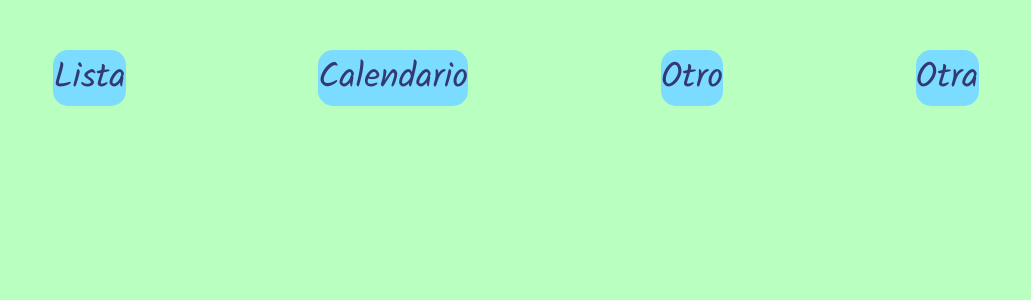
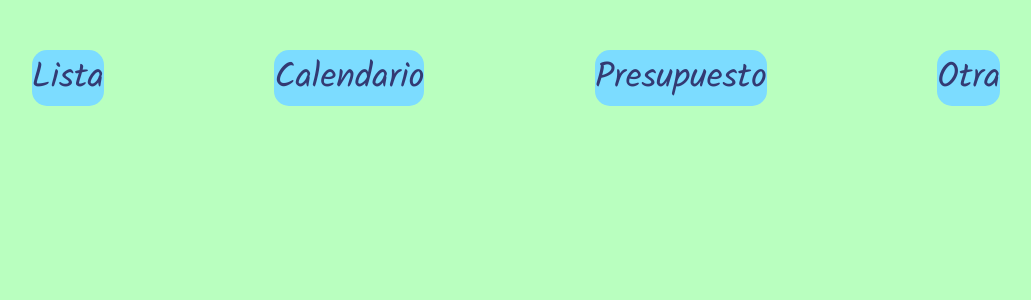
Before and after one commit to SantiagoSanchezGiraldo/ToDoList, a React (Vite) app: page / in a window 1280 px wide. Shown: the top 300 px of the page, without its empty margins (124-1155 px from the left). Built offline with nearby package versions, Linux system fonts and the light colour scheme.

Commit message:
presupuesto

```diff
--- a/src/App.jsx
+++ b/src/App.jsx
@@ -5,7 +5,7 @@ import { Navbar } from './components/Navbar';
 import { Lista } from './components/Lista';
 import { Deafualt } from "./components/Deafualt";
 import MyCalendar from './components/Calander';
-import Otro from './components/otro';
+import Presupuesto from './components/presupuesto';
 
 function App() {
   return (
@@ -16,7 +16,7 @@ function App() {
             <Route path='calender' element={<MyCalendar />} />
             <Route path='list' element={<Lista />} />
             <Route path='*' element={<Deafualt />} />
-			      <Route path='otro' element={<Otro />} />
+			      <Route path='presupuesto' element={<Presupuesto />} />
           </Route>
         </Routes>
       </div>
--- a/src/components/Navbar.jsx
+++ b/src/components/Navbar.jsx
@@ -8,7 +8,7 @@ export const Navbar = () => {
                 <ul>
                     <li><NavLink className='navitem' to="/list">Lista</NavLink></li>
                     <li><NavLink className='navitem' to="/calender">Calendario</NavLink></li>
-                    <li><NavLink className='navitem' to="/otro">Otro</NavLink></li>
+                    <li><NavLink className='navitem' to="/presupuesto">Presupuesto</NavLink></li>
                     <li><NavLink className='navitem' to="/otra">Otra</NavLink></li>
                 </ul>
             </nav>
--- a/src/components/otro.jsx
+++ b/src/components/presupuesto.jsx
@@ -1,6 +1,6 @@
 import React, { useState, useEffect } from 'react';
 
-const Otro = () => {
+const Presupuesto = () => {
   const [presupuestoInicial, setPresupuestoInicial] = useState('');
   const [presupuesto, setPresupuesto] = useState(() => {
     const storedPresupuesto = localStorage.getItem('presupuesto');
@@ -84,4 +84,4 @@ const Otro = () => {
   );
 };
 
-export default Otro;
+export default Presupuesto;
```
